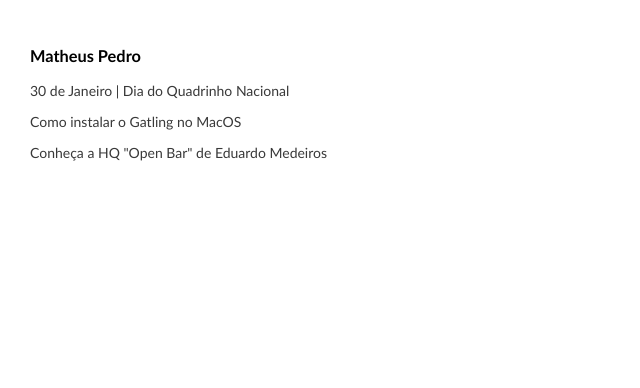
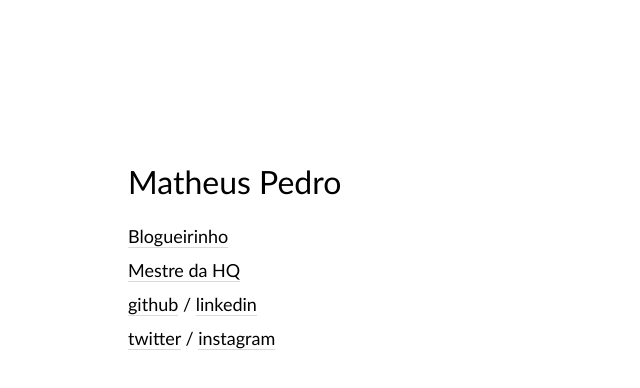
Before and after one commit to matheusopedro/matheusopedro.github.io, a plain HTML site: page index.html in a window 1280 px wide. Shown: the whole page, without its empty margins (0-640 px from the left). Drawn offline with Linux system fonts and the light colour scheme.

Commit message:
Novo layout para a semana...

```diff
--- a/index.html
+++ b/index.html
@@ -4,78 +4,23 @@
 <head>
     <title>Matheus Pedro</title>
     <meta charset="utf-8" />
-    <!--<link href="http://www.bootstrapcdn.com/twitter-bootstrap/2.2.2/css/bootstrap-combined.min.css" rel="stylesheet">-->
-    <link href="https://fonts.googleapis.com/css?family=Oswald:300,400,500,700" rel="stylesheet">
-    <link href="https://fonts.googleapis.com/css?family=Roboto+Mono" rel="stylesheet">
+    <meta name="viewport" content="width=device-width, initial-scale=1">
     <link href="style.css" rel="stylesheet" />
 </head>
 
 <body>
-    <div class="container">
+    <section id="cartaoVisita">
         <div class="row">
             <div class="col-sm">
-                <h3>
-                    Matheus Pedro
-                </h3>
+                <h1>Matheus Pedro</h1>
                 <ul>
-                    <li>
-                        <p>
-                            <a target="_blank" href="https://omestredahq.com.br/hq/30-de-janeiro-dia-do-quadrinho-nacional/">30 de Janeiro | Dia do Quadrinho Nacional</a>
-                        </p>
-                    </li>
-                    <li>
-                        <p>
-                            <a target="_blank" href="https://medium.com/@matheusinaciopedro/como-instalar-o-gatling-no-macos-9f555c5c2ab0">Como instalar o Gatling no MacOS</a>
-                        </p>
-                    </li>
-                    <li>
-                        <p>
-                            <a target="_blank" href="https://omestredahq.com.br/criticas/2019/03/08/open-bar-eduardo-medeiros/">Conheça a HQ "Open Bar" de Eduardo Medeiros</a>
-                        </p>
-                    </li>
+                    <li><a target="_blank" href="https://medium.com/@matheusinaciopedro">Blogueirinho</a></li>
+                    <li><a target="_blank" href="https://omestredahq.com.br/author/matheuspedro/">Mestre da HQ</a></li>
+                    <li><a target="_blank" href="http://github.com/matheusopedro">github</a> / <a target="_blank" href="https://www.linkedin.com/in/matheusopedro/">linkedin</a></li>
+                    <li><a target="_blank" href="http://twitter.com/matheusopedro">twitter</a> / <a target="_blank" href="http://instagram.com/matheusopedro">instagram</a></li>
                 </ul>
             </div>
         </div>
-    </div>
-    <!-- <div class="container">
-
-		<div>
-            <p>Olá! Meu nome é Matheus, e sou conhecido por comer burgers e desenvolver aplicativos.</p>
-			<p>Olá, meu nome é <strong>Matheus Pedro</strong>, sou desenvolvedor backend, com mais de 3 anos de experiência em desenvolvimento de soluções web e mobile.
-                Tenho interesse em arquitetar e desenvolver soluções capazes de trazer transformação digital aos processos do cotidiano das pessoas e empresas.</p>
-
-            <p>Durante minha carreira, tive a oportunidade de trabalhar em projetos para grandes clientes do ramo de telecomunicações.
-            Nesses projetos também me envolvi com o desenvolvimento front-end (Android e Web), programando em linguagens nativas (Java e Kotlin).</p>
-
-            <p>Durante esse tempo, consegui usar e aprender tecnologias como Node.JS, Java, Kotlin, Python, MongoDB, HTML e CSS.
-            Gulp, Jenkins e Docker para automação de processos de desenvolvimento e distribuição.
-            Mocha, Istambul, Sonar e Crashlytics para testes e qualidade de código e acompanhamento de apps em produção.
-            Para versionamento, trabalhei com Git utilizando os clients SourceTree e GitKraken, assim como a linha de comandos para operações mais meticulosas.
-</p>
-
-            <p>Também tive a oportunidade de desenvolver soluções de KPI, utilizando Elastic Stack (ElasticSearch, Filebeats, Metricbeats e Kibana).</p>
-
-            <p>Possuo sólidos conhecimentos em padrões de arquitetura, MVP e MVC, e vasta experiência com os produtos AWS como AppSync, Lambda, EC2, RDS, S3, CloudWatch, Route53 e outros.</p>
-
-			<br/>
-			<p>Minha presença online</p>
-			<hr>
-			<ul>
-				<li>
-					<p><a target="_blank" href="https://omestredahq.com.br/hq/30-de-janeiro-dia-do-quadrinho-nacional/">30 de Janeiro | Dia do Quadrinho Nacional</a></p>
-                </li>
-                <li>
-					<p><a target="_blank" href="https://medium.com/@matheusinaciopedro/como-instalar-o-gatling-no-macos-9f555c5c2ab0">Como instalar o Gatling no MacOS</a></p>
-                </li>
-                <li>
-					<p><a target="_blank" href="https://omestredahq.com.br/criticas/2019/03/08/open-bar-eduardo-medeiros/">Conheça a HQ "Open Bar" de Eduardo Medeiros</a></p>
-				</li>
-			</ul>
-			<hr>
-			<p>Entre em contato comigo:</p>
-			<p><a href="http://twitter.com/matheusopedro" target="_blank">TWITTER</a> | <a href="http://github.com/matheusopedro" target="_blank">GITHUB</a> | <a href="https://www.linkedin.com/in/matheusopedro/" target="_blank">LINKEDIN</a></p>
-		</div>
-	</div> -->
+    </section>
 </body>
-
 </html>
--- a/style.css
+++ b/style.css
@@ -1,128 +1,63 @@
 body {
     margin: 0;
-    font-size: 14px;
-    /* font-family: 'Oswald', sans-serif; */
-    font-family: 'Trebuchet MS', monospace;
-    color: #9ea1a8;
+    padding: 0;
 }
 
-h1,
-h2,
-h3,
-h4,
-h5,
-h6 {
-    /* margin: 1em 0; */
-    letter-spacing: 0px;
+body,
+p,
+ul {
+    -webkit-font-smoothing: antialiased
 }
 
-h3 {
+body {
+    /* font-family: -apple-system, sans-serif; */
+    font-family: 'Trebuchet MS', sans-serif;
+    background-color: #fff;
     color: #000;
+    font-weight: lighter
 }
 
 section#cartaoVisita {
     position: absolute;
-    bottom: 26%;
+    bottom: 66%;
     left: 10%;
     height: 100px;
     margin-bottom: 10px;
 }
 
-img {
-    max-width: 100%;
-    max-height: 100%;
+section {
+    display: block;
 }
 
-div.banner {
-    height: 380px;
-    width: 480px;
-    background-image: url(img/boat.jpg);
-    background-repeat: round;
+h1 {
+    font-size: 2em;
+    font-weight: 400;
+    letter-spacing: 0;
+    margin: 0
 }
 
-h2.websitetitle {
-    font-family: 'Oswald', sans-serif;
-    line-height: 1.5em;
-    letter-spacing: 0px;
-    font-size: 30px;
-    font-weight: 300;
-    text-transform: uppercase;
-    margin-top: 0px;
-}
-
-.main_navigation {
-    font-family: 'Oswald', sans-serif;
-    line-height: 1.5em;
-    letter-spacing: 0px;
-    font-size: 18px;
-    font-weight: 300;
-}
-
-.subitem {
-    margin-left: 12px;
-}
-
-ul {
-    display: block;
-    list-style: none;
-    list-style-image: none;
-    margin: 0;
-    padding: 0;
-}
-
-ul.sub_navigation {
-    display: block;
-    list-style: none;
-    list-style-image: none;
-    margin: 10;
-}
-
-ul.main_navigation>a {
-    cursor: pointer;
-    color: #393939;
-}
-
-ul.social_icons li {
-    display: inline;
+#cartaoVisita ul {
+    list-style-type: none;
+    margin: 1em 0 0;
+    padding: 0
 }
 
 a:hover,
+a:visited,
+a:link,
 a:active {
-    color: #909090;
+    color: #000;
+    text-decoration: none;
+    border-bottom: 1px solid #dbdbdb
 }
 
-div {
-    display: block;
+a:hover {
+    border-bottom: 1px solid #000
 }
 
-.social {
-    width: 24px;
-    height: 24px;
+p,
+ul {
+    font-size: 18px;
+    font-weight: lighter;
+    line-height: 34px
 }
-
-a {
-    text-decoration: none;
-    color: #393939;
-}
-
-.container {
-    width: 970px;
-    padding: 30px;
-}
-
-.sidebar {
-    width: 25%;
-    float: left;
-    position: fixed;
-}
-
-.main_content {
-    float: right;
-    width: 75%;
-}
-
-li {
-    display: list-item;
-    text-align: -webkit-match-parent;
-    margin-bottom: 10px;
-}
```
